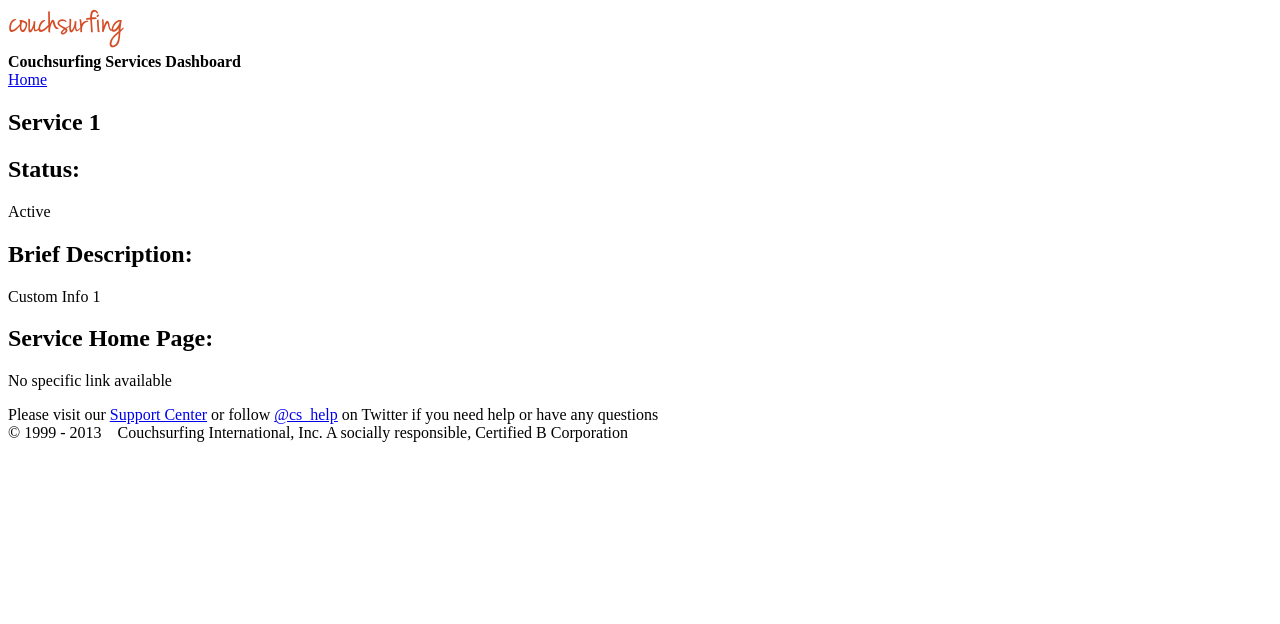
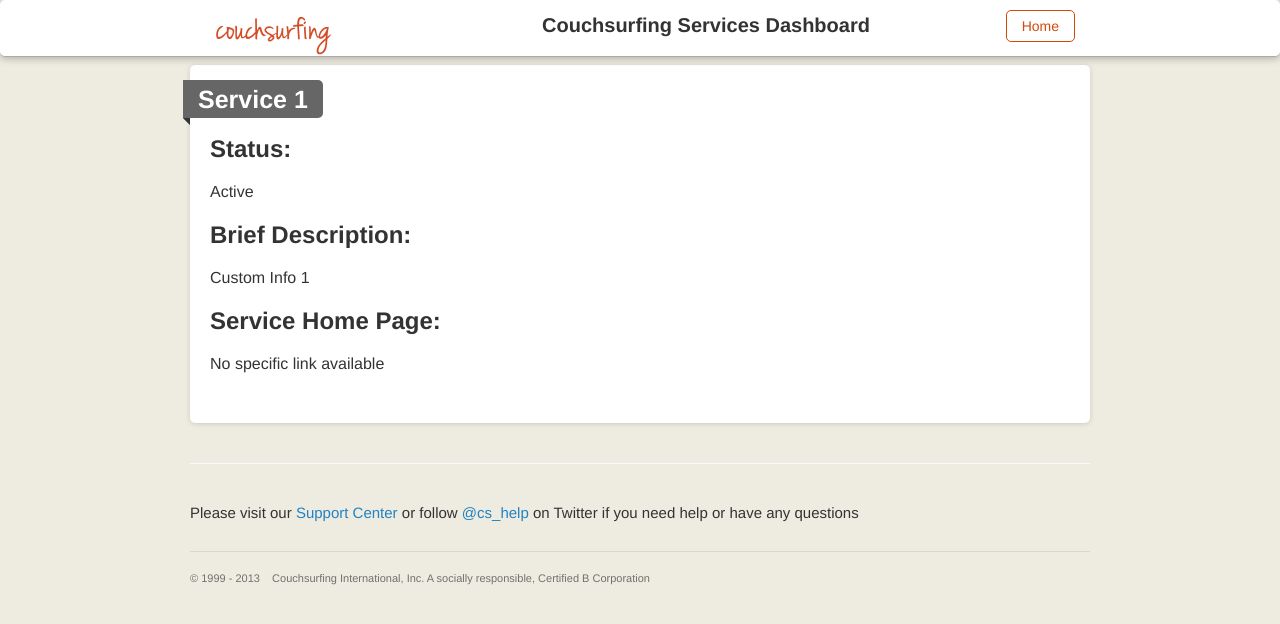
Before and after one commit to Chebotarev/CouchSurfing-Services, a Jekyll site: the page built from services/service1/index.html, in a window 1280 px wide. Shown: the top 624 px of the page. Built offline with Jekyll 4.4.1, drawn with Linux system fonts in a browser that asks for light colours; Markdown is read by kramdown in place of the engine named in the settings.

Commit message:
Minor Commit 4
More compatability issue fixes

```diff
--- a/_config.yml
+++ b/_config.yml
@@ -1,3 +1,4 @@
 name: Couch Surfing Services
 markdown: redcarpet
 pygments: true
+baseurl: "http://Chebotarev.github.io/CouchSurfing-Services"
--- a/_layouts/default.html
+++ b/_layouts/default.html
@@ -7,7 +7,7 @@
     <title>{{ page.title }}</title>
     <meta name="viewport" content="width=device-width">
 
-    <link rel="stylesheet" href="css/main.css">
+    <link rel="stylesheet" href="{{ site.baseurl }}/css/main.css">
 
     <title>{{ page.title }}</title>
   </head>
```
